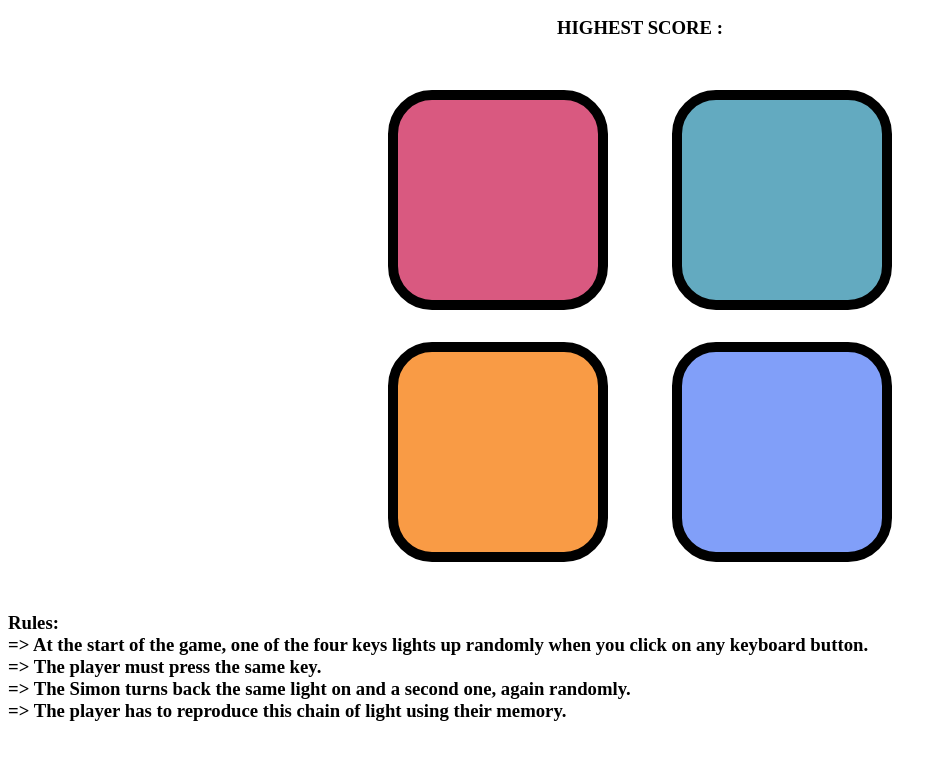
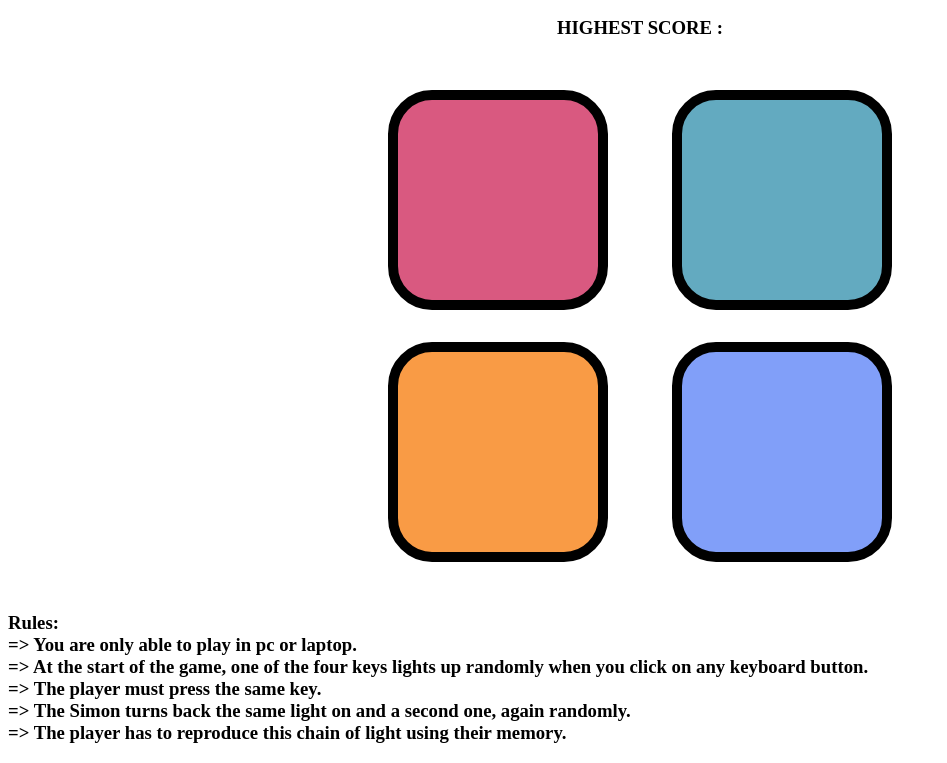
Before and after one commit to JEERUNITHINREDDY/SIMON-GAME, a plain HTML site: page index.html in a window 1280 px wide. Shown: the part 110-873 px from the top of the page, without its empty margins (0-947 px from the left). Before the commit the page ends 851 px from the top, so only its background shows below. Drawn offline with Linux system fonts and the light colour scheme.

Commit message:
new game

```diff
--- a/index.html
+++ b/index.html
@@ -26,6 +26,7 @@
     <div class="rules">
         <h3>
             Rules: <br>
+            => You are only able to play in pc or laptop. <br>
             => At the start of the game, one of the four keys lights up randomly when you click on any keyboard button. <br>
             => The player must press the same key. <br>
             => The Simon turns back the same light on and a second one, again randomly. <br>
```
Also changed, not shown: 1 other file.
